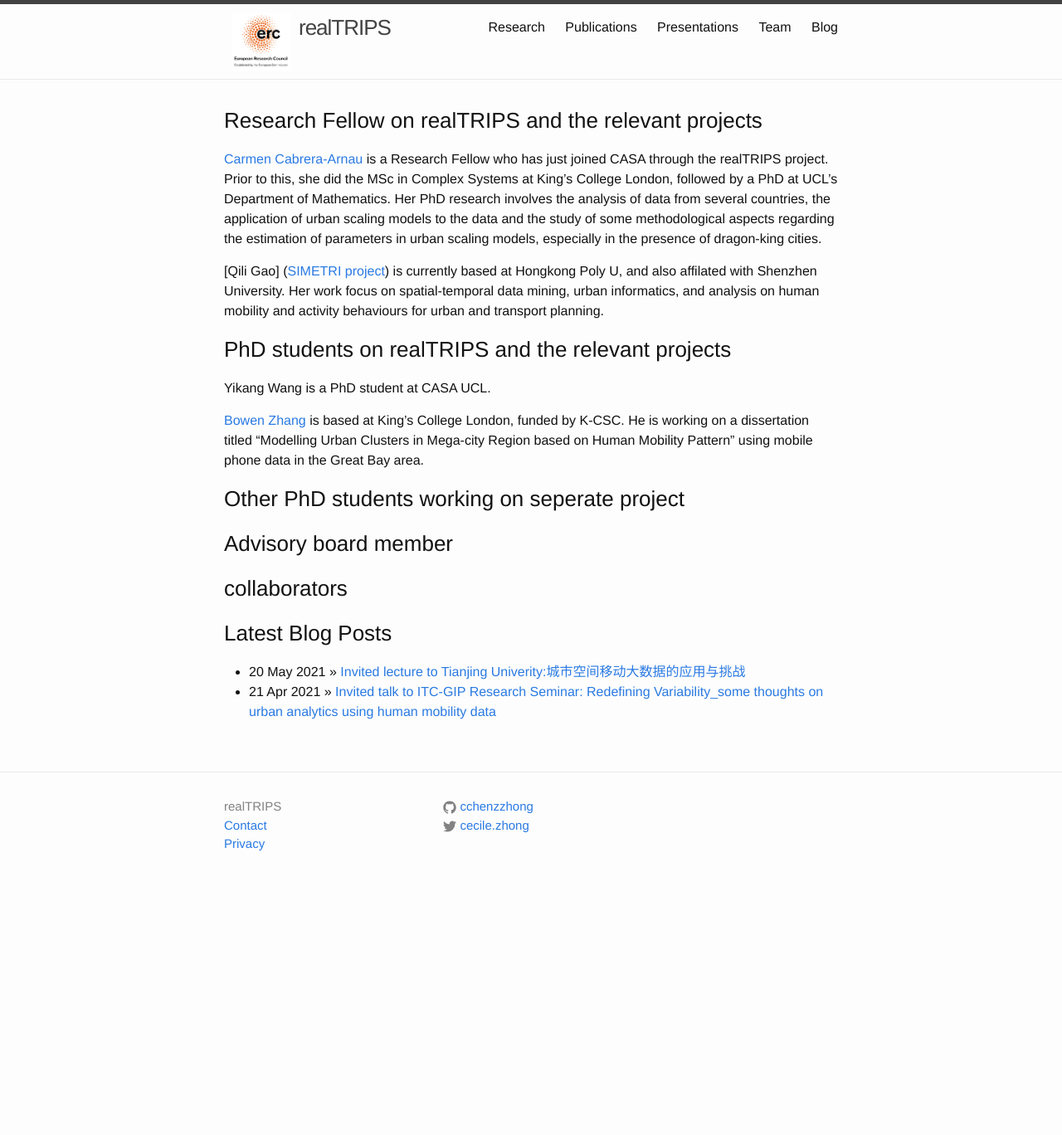
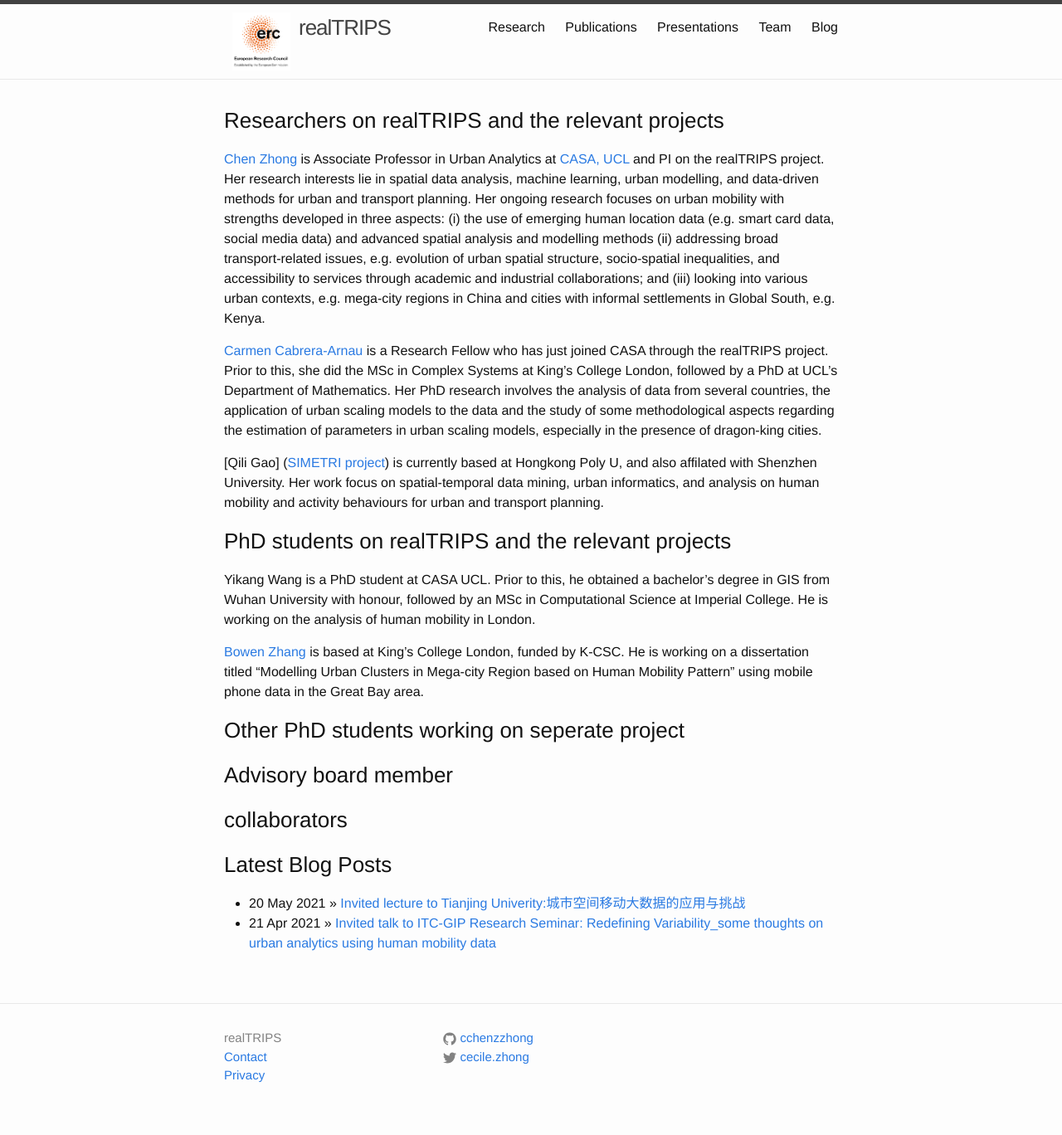
Before and after one commit to c-zhong-ucl-ac-uk/realTRIPS, a Jekyll site: the page built from team.md, in a window 1280 px wide. Shown: the whole page at 83% size. Built offline with Jekyll 4.4.1, drawn with Linux system fonts in a browser that asks for light colours; our own code applies the rules of GitHub Pages for plain Markdown files; before the commit the page ends 1089 px from its top, so only the background shows below that.

Commit message:
Update team.md

```diff
--- a/team.md
+++ b/team.md
@@ -5,7 +5,10 @@ tagline:
 ---
 
 
-### Research Fellow on realTRIPS and the relevant projects
+
+### Researchers on realTRIPS and the relevant projects
+
+[Chen Zhong](https://imzhongchen.wordpress.com/aboutme/) is Associate Professor in Urban Analytics at [CASA, UCL](https://www.ucl.ac.uk/bartlett/casa) and PI on the realTRIPS project. Her research interests lie in spatial data analysis, machine learning, urban modelling, and data-driven methods for urban and transport planning. Her ongoing research focuses on urban mobility with strengths developed in three aspects: (i) the use of emerging human location data (e.g. smart card data, social media data) and advanced spatial analysis and modelling methods (ii) addressing broad transport-related issues, e.g. evolution of urban spatial structure, socio-spatial inequalities, and accessibility to services through academic and industrial collaborations; and (iii) looking into various urban contexts, e.g. mega-city regions in China and cities with informal settlements in Global South, e.g. Kenya.
 
 [Carmen Cabrera-Arnau](https://www.ucl.ac.uk/~ucahcca/) is a Research Fellow who has just joined CASA through the realTRIPS project. Prior to this, she did the MSc in Complex Systems at King's College London, followed by a PhD at UCL's Department of Mathematics. Her PhD research involves the analysis of data from several countries, the application of urban scaling models to the data and the study of some methodological aspects regarding the estimation of parameters in urban scaling models, especially in the presence of dragon-king cities.
 
@@ -14,7 +17,7 @@ tagline:
 
 ### PhD students on realTRIPS and the relevant projects
 
-Yikang Wang is a PhD student at CASA UCL.
+Yikang Wang is a PhD student at CASA UCL. Prior to this, he obtained a bachelor’s degree in GIS from Wuhan University with honour, followed by an MSc in Computational Science at Imperial College. He is working on the analysis of human mobility in London.
 
 [Bowen Zhang](https://kclpure.kcl.ac.uk/portal/en/persons/bowen-zhang(fe5d5f02-4d41-4980-8fa7-8bf8377f6d9f).html) is based at King's College London, funded by K-CSC. He is working on a dissertation titled “Modelling Urban Clusters in Mega-city Region based on Human Mobility Pattern” using mobile phone data in the Great Bay area.
 
```
